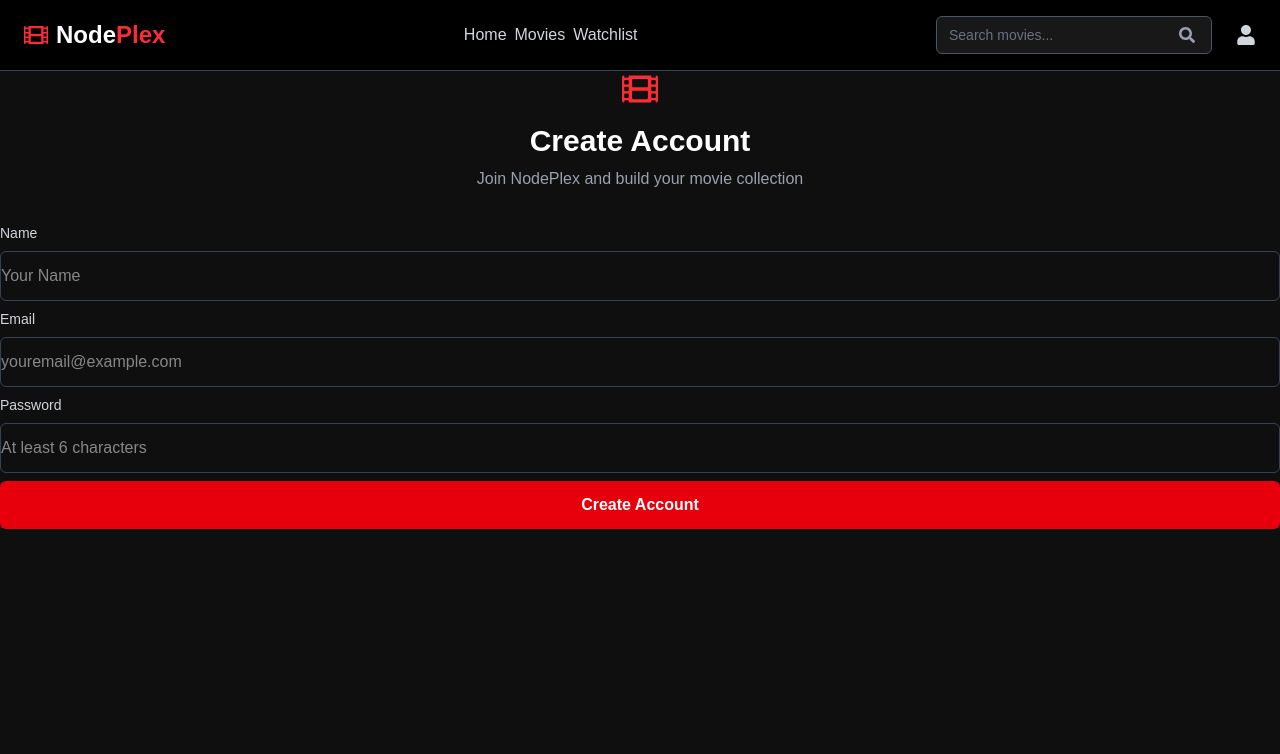
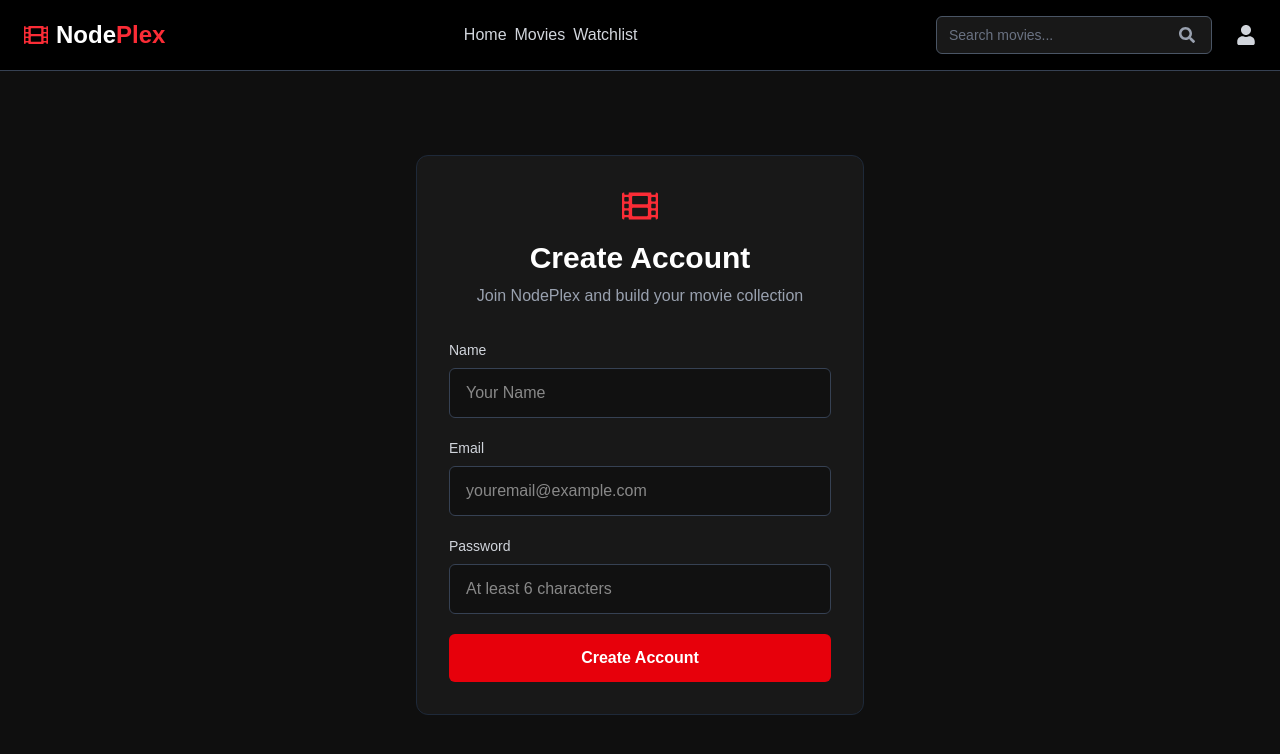
Before and after one commit to azizulhakim31/nodePlex, a React (Vite) app in the folder frontend/: page /register in a window 1280 px wide. Shown: the top 754 px of the page. Built offline with nearby package versions, Linux system fonts and the light colour scheme.

Commit message:
register done

```diff
--- a/frontend/src/pages/Register.jsx
+++ b/frontend/src/pages/Register.jsx
@@ -1,8 +1,8 @@
 import { FaFilm } from "react-icons/fa"
 const Register = () => {
     return (
-        <div>
-            <div className="w-full mx-w-md">
+        <div className="flex min-h-[calc(100vh-73px)] items-center justify-center px-6">
+            <div className="w-full max-w-md rounded-xl border border-gray-800 bg-[#181818] p-8">
                 <div className="mb-8 text-center">
                     <div className="mb-4 flex justify-center">
                         <FaFilm className="text-4xl text-red-500" />
@@ -17,14 +17,14 @@ const Register = () => {
                     </p>
                 </div>
 
-                <form action="">
+                <form className="space-y-5">
                     <div>
                         <label className="mb-2 block text-sm text-gray-300">Name</label>
 
                         <input
                             type="text"
                             placeholder="Your Name"
-                            className="w-full rounded-md border border-gray-700 bg-[#111]px-4 py-3 text-white outline-none transition focus:border-red-500 mb-2"
+                            className="w-full rounded-md border border-gray-700 bg-[#111] px-4 py-3 text-white outline-none transition focus:border-red-500"
                         />
                     </div>
                     <div>
@@ -33,7 +33,7 @@ const Register = () => {
                         <input
                             type="text"
                             placeholder="youremail@example.com"
-                            className="w-full rounded-md border border-gray-700 bg-[#111]px-4 py-3 text-white outline-none transition focus:border-red-500 mb-2"
+                            className="w-full rounded-md border border-gray-700 bg-[#111] px-4 py-3 text-white outline-none transition focus:border-red-500"
                         />
                     </div>
                     <div>
@@ -42,7 +42,7 @@ const Register = () => {
                         <input
                             type="password"
                             placeholder="At least 6 characters"
-                            className="w-full rounded-md border border-gray-700 bg-[#111]px-4 py-3 text-white outline-none transition focus:border-red-500 mb-2"
+                            className="w-full rounded-md border border-gray-700 bg-[#111] px-4 py-3 text-white outline-none transition focus:border-red-500"
                         />
                     </div>
 
```
